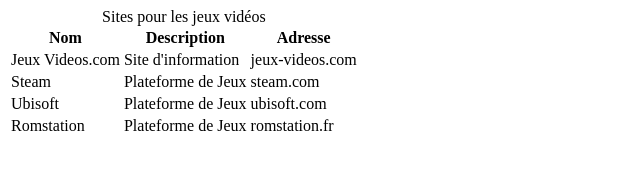
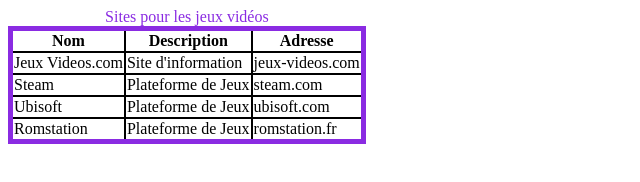
Before and after one commit to Max50603/Cours-HTML---CSS, a plain HTML site: page tp6/index.html in a window 1280 px wide. Shown: the whole page, without its empty margins (0-640 px from the left). Drawn offline with Linux system fonts and the light colour scheme.

Commit message:
TP6 tableaux

```diff
--- a/tp6/index.html
+++ b/tp6/index.html
@@ -4,6 +4,7 @@
     <meta charset="UTF-8">
     <meta http-equiv="X-UA-Compatible" content="IE=edge">
     <meta name="viewport" content="width=device-width, initial-scale=1.0">
+    <link rel="stylesheet" href="styles.css">
     <title>Document</title>
 </head>
 <body>
--- /dev/null
+++ b/tp6/styles.css
@@ -0,0 +1,13 @@
+caption{
+    color: blueviolet;
+}
+
+table{
+    border: 5px solid blueviolet;
+    border-collapse: collapse;
+}
+
+th, td, tr{
+    border: 2px solid black;
+
+}
```
